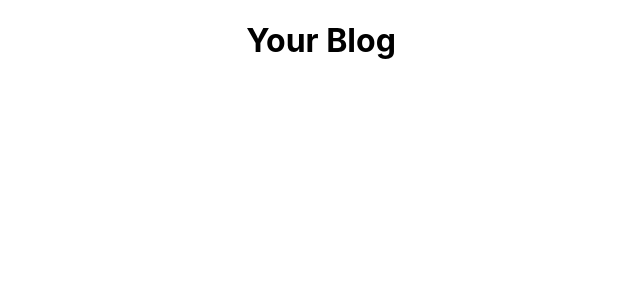
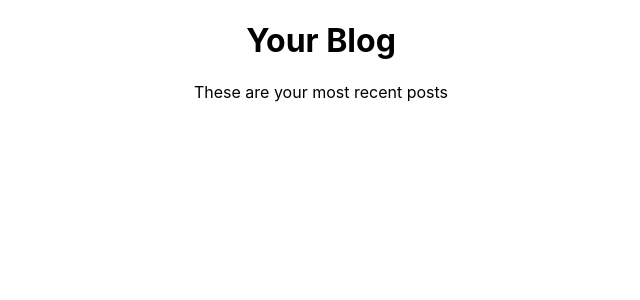
Before and after one commit to anthonydito/blog-web, a React (Create React App) app: page / in a window 1280 px wide. Shown: the top 300 px of the page, without its empty margins (319-959 px from the left). Built offline with nearby package versions, Linux system fonts and the light colour scheme.

Commit message:
Adds text that specifies that tells the author that these are the most recent posts.

```diff
--- a/src/App.js
+++ b/src/App.js
@@ -6,6 +6,7 @@ function App() {
   return (
     <div className="App">
       <h1>Your Blog</h1>
+      <p>These are your most recent posts</p>
     </div>
   );
 }
```
